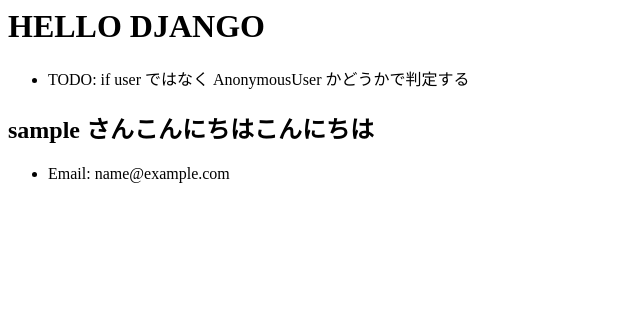
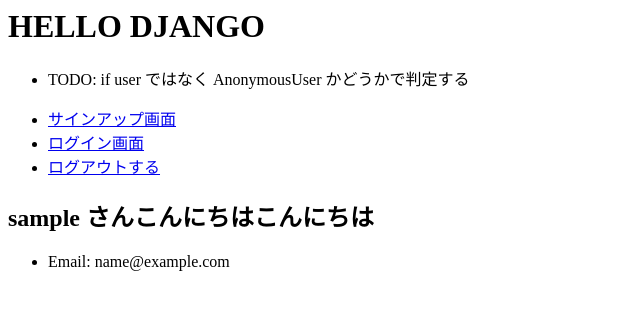
Before and after one commit to seizans/authtut, a Django app: page /app1/hello in a window 1280 px wide. Shown: the top 310 px of the page, without its empty margins (0-640 px from the left). Run offline with Django 3.2, Linux system fonts and the light colour scheme; the visitor is signed in with stand-in values (Sample User, id 1); parts of the project's set-up code (start-up, migrations or seed data) failed here and were passed over.

Commit message:
トップページに各画面へのリンクを追加する

```diff
--- a/app1/templates/app1/hello.html
+++ b/app1/templates/app1/hello.html
@@ -2,6 +2,12 @@
 
 <ul>
     <li>TODO: if user ではなく AnonymousUser かどうかで判定する</li>
+</ul>
+
+<ul>
+    <li><a href="/app1/signup">サインアップ画面</a></li>
+    <li><a href="/app1/login">ログイン画面</a></li>
+    <li><a href="/app1/logout">ログアウトする</a></li>
 </ul>
 
 {% if user %}
```
